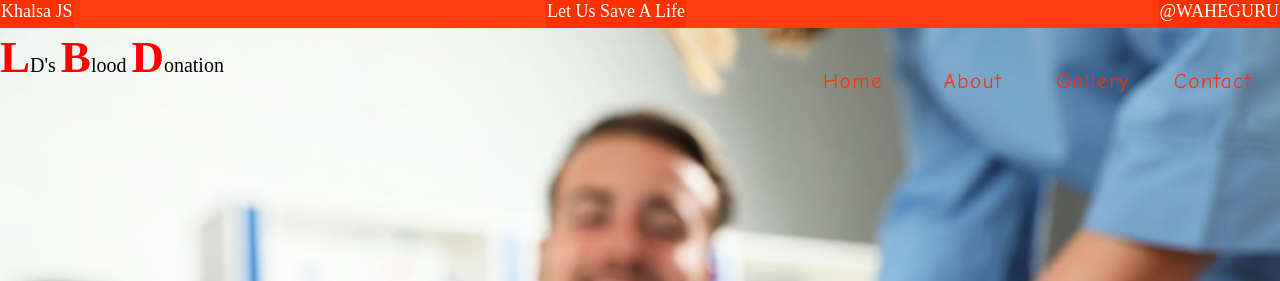
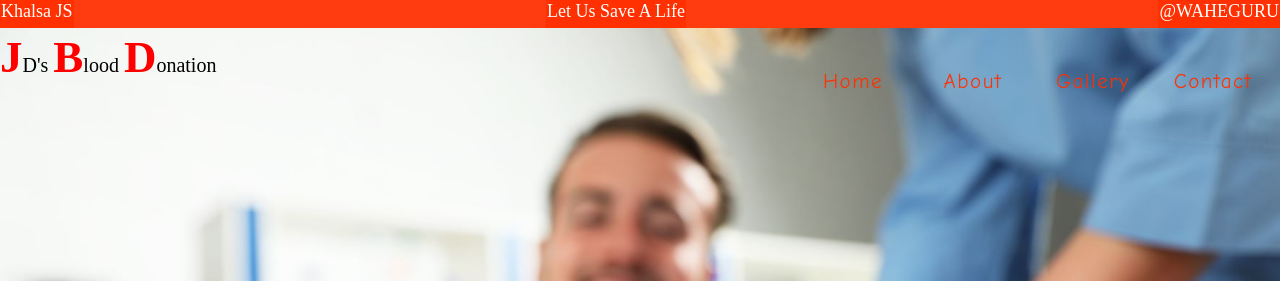
Before and after one commit to SinghJashanpreet/6.BloodDonationProject, a plain HTML site: page index.html in a window 1280 px wide. Shown: the top 281 px of the page. Drawn offline with Linux system fonts and the light colour scheme.

Commit message:
Update index.html

```diff
--- a/index.html
+++ b/index.html
@@ -29,7 +29,7 @@
   <nav class="navbar">
     <div class="html1">
       <div>
-        <li id="logo"> <span>L</span>D's <span>B</span>lood <span>D</span>onation </li>
+        <li id="logo"> <span>J</span>D's <span>B</span>lood <span>D</span>onation </li>
       </div>
 
       <ul id="menu_right">
```
